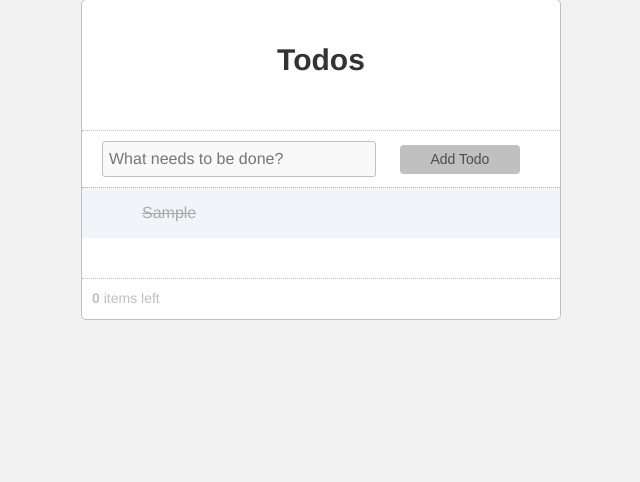
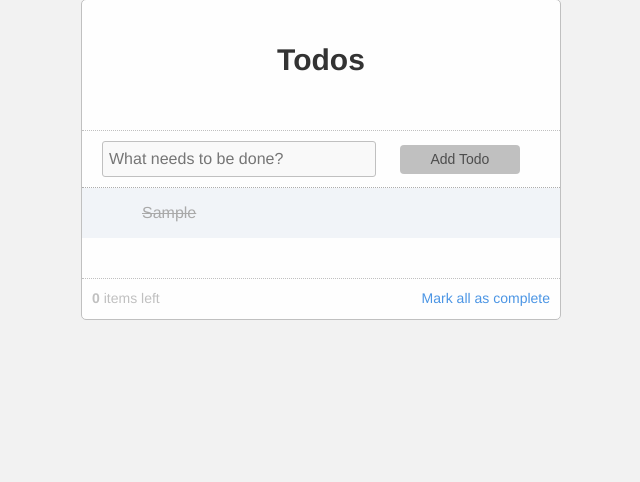
Before and after one commit to fellowshipofone/todo-backbonejs-flask, a Flask app: page / in a window 1280 px wide. Shown: the part 61-543 px from the top of the page, without its empty margins (319-959 px from the left). Run offline with Flask 2, Linux system fonts and the light colour scheme; tables that the repository leaves empty hold one stand-in row (values such as "Sample post").

Commit message:
Bring back toggle-all

```diff
--- a/static/css/base.css
+++ b/static/css/base.css
@@ -39,6 +39,7 @@ body {
 button,
 input[type="checkbox"] {
   outline: none;
+  cursor: pointer;
 }
 
 #tictailtodo {
@@ -99,8 +100,19 @@ input[type="checkbox"] {
 	padding-bottom: 40px;
 }
 
+
+#toggle-all {
+    display: none;
+}
+
 label[for='toggle-all'] {
-	display: none;
+	display: block;
+	width: 40%;
+	position: relative;
+	float: right;
+	color: #4b95e4;
+	text-align: right;
+    cursor: pointer;
 }
 
 #todo-list {
@@ -212,8 +224,10 @@ label[for='toggle-all'] {
 
 #todo-count {
 	text-align: left;
-	width: 100%;
+	width: 120px;
 	display: block;
+	position: relative;
+	float: left;
 }
 
 #filters {
--- a/templates/index.html
+++ b/templates/index.html
@@ -12,6 +12,7 @@
 				<h1>Todos</h1>
 				<input id="new-task" placeholder="What needs to be done?" autofocus>
                 <button class="create-task">Add Todo</button>
+                <input id="toggle-all" type="checkbox">
 			</header>
 			<section id="main">
 				<ul id="todo-list"></ul>
@@ -29,6 +30,7 @@
 		</script>
 		<script type="text/template" id="stats-template">
 			<span id="todo-count"><strong><%= itemsLeft %></strong> <%= itemsLeft === 1 ? 'item' : 'items' %> left</span>
+            <label for="toggle-all">Mark all as complete</label>
 		</script>
 
 		<script src="static/js-libs/jquery-2.1.0.min.js"></script>
```
